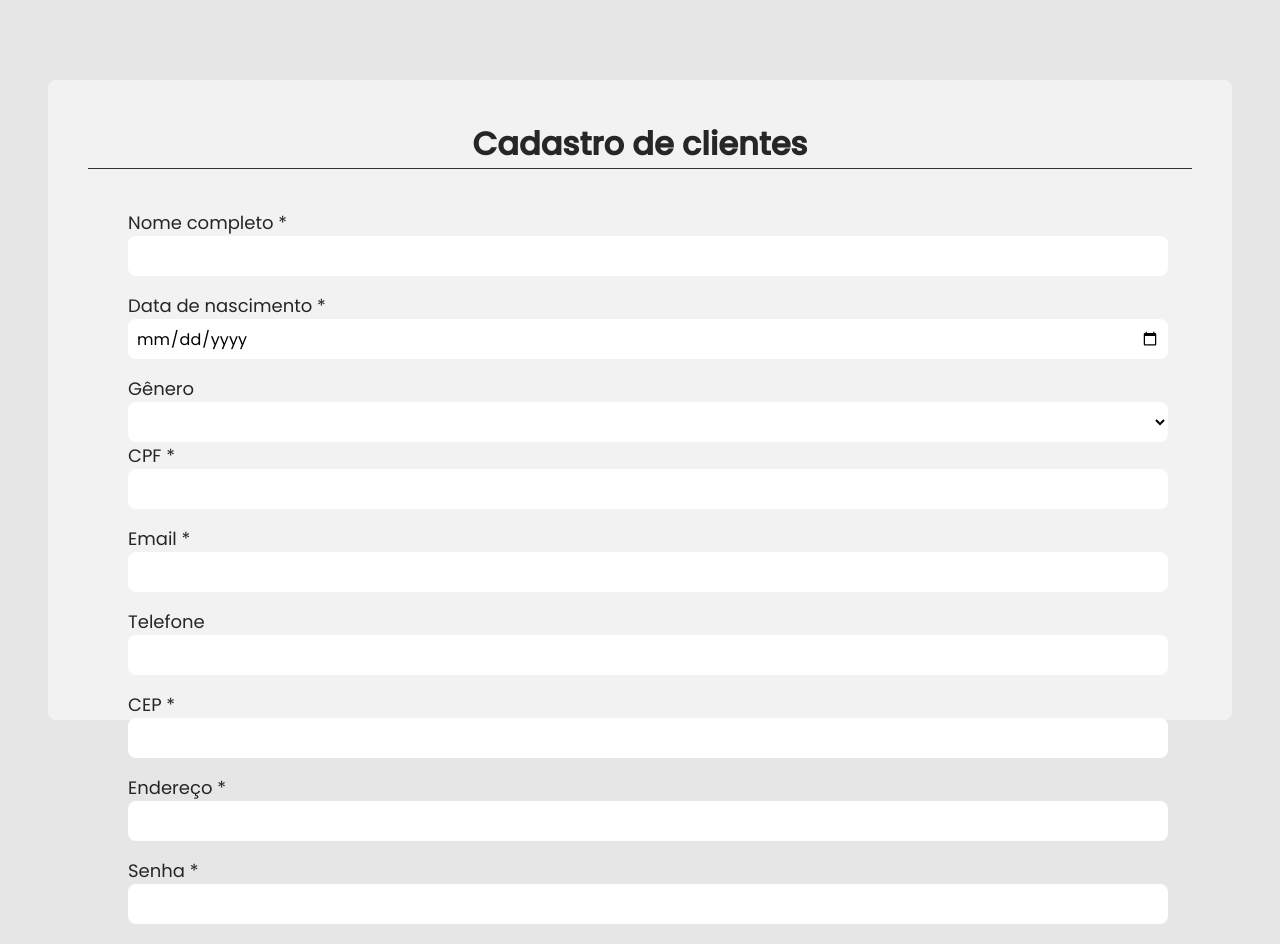
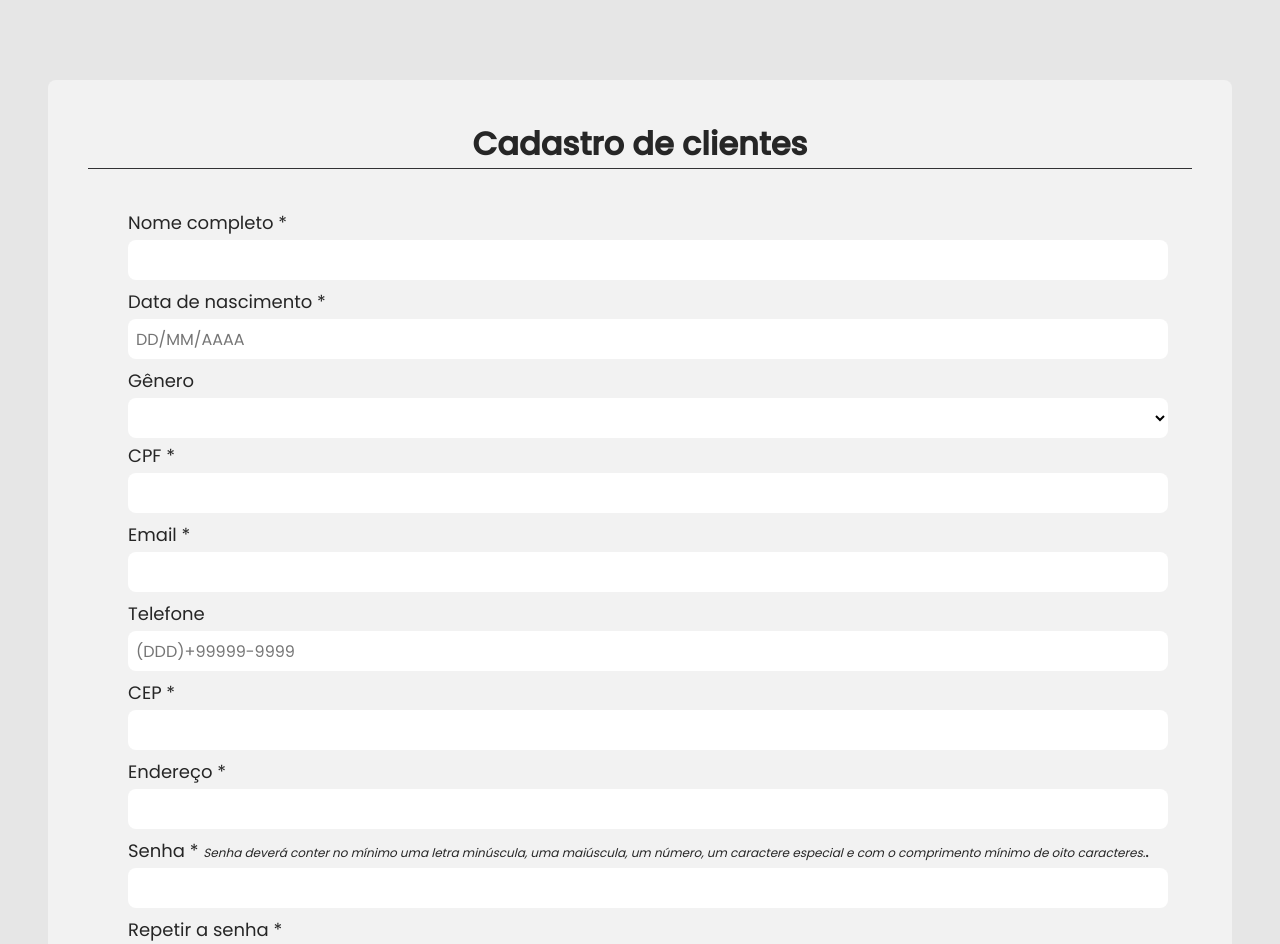
Before and after one commit to jjromary/cadastro-cliente, a React (Vite) app: page / in a window 1280 px wide. Shown: the top 944 px of the page. Built offline with nearby package versions, Linux system fonts and the light colour scheme.

Commit message:
add Reack hook form and  validations

```diff
--- a/package.json
+++ b/package.json
@@ -11,6 +11,7 @@
   "dependencies": {
     "@hookform/resolvers": "^2.9.10",
     "@types/styled-components": "^5.1.26",
+    "date-fns": "^2.29.3",
     "react": "^18.2.0",
     "react-dom": "^18.2.0",
     "react-hook-form": "^7.39.0",
--- a/src/Pages/layouts/DefaultLayout/styles.tsx
+++ b/src/Pages/layouts/DefaultLayout/styles.tsx
@@ -2,7 +2,7 @@ import styled from "styled-components";
 
 export const LayoutContainer = styled.div`
   max-width: 74rem;
-  height: calc(100vh - 10rem);
+  height: auto;
   margin: 5rem auto;
   padding: 2.5rem;
   border-radius: 8px;
--- a/src/components/Forms/index.tsx
+++ b/src/components/Forms/index.tsx
@@ -1,7 +1,7 @@
 import { FormContainer, FormContent, RegisterButton } from "./styles";
 import { useForm } from "react-hook-form";
 import { zodResolver } from "@hookform/resolvers/zod";
-import * as zod from "zod";
+import { registerClientFormValidationSchema } from "./validationFormField";
 
 interface IFormInputs {
   name: string;
@@ -11,44 +11,40 @@ interface IFormInputs {
   email: string;
   telefone: string;
   cep: string;
-  endereço: string;
+  endereco: string;
   senha: string;
   repeatPassword: string;
 }
 
+const validationFormClient = registerClientFormValidationSchema;
+
 export function FormsClient() {
-  const { register, handleSubmit } = useForm<IFormInputs>({});
+  const { register, handleSubmit, formState } = useForm<IFormInputs>({
+    resolver: zodResolver(validationFormClient),
+  });
 
   function handleRegisterClient(data: IFormInputs) {
     console.log(data);
   }
+
+  console.log(formState.errors);
 
   return (
     <FormContainer>
       <form onSubmit={handleSubmit(handleRegisterClient)} action="">
         <FormContent>
           <label htmlFor="name">Nome completo *</label>
-          <input
-            type="text"
-            id="name"
-            {...(register("name"),
-            {
-              required: true,
-              minLength: 3,
-            })}
-          />
+          <input type="text" id="name" {...register("name")} />
+          <p>{formState.errors?.name?.message}</p>
 
           <label htmlFor="dataNascimento">Data de nascimento *</label>
           <input
-            type="date"
+            type="text"
             id="dataNasciomento"
-            {...(register("dataNascimento"),
-            {
-              required: true,
-              valueAsDate: true,
-            })}
+            {...register("dataNascimento")}
             placeholder="DD/MM/AAAA"
           />
+          <p>{formState.errors?.dataNascimento?.message}</p>
 
           <label htmlFor="genero">Gênero</label>
           <select id="genero" {...register("genero")}>
@@ -59,50 +55,41 @@ export function FormsClient() {
           </select>
 
           <label htmlFor="cpf">CPF *</label>
+          <input type="string" id="cpf" {...register("cpf")} />
+          <p>{formState.errors?.cpf?.message}</p>
+
+          <label htmlFor="email">Email *</label>
+          <input type="email" id="email" {...register("email")} />
+          <p>{formState.errors?.email?.message}</p>
+
+          <label htmlFor="telefone">Telefone</label>
           <input
             type="string"
-            id="cpf"
-            {...(register("cpf"),
-            {
-              required: true,
-            })}
+            id="telefone"
+            placeholder="(DDD)+99999-9999"
+            {...register("telefone")}
           />
-
-          <label htmlFor="email">Email *</label>
-          <input
-            type="email"
-            id="email"
-            {...(register("email"),
-            {
-              required: true,
-            })}
-          />
-
-          <label htmlFor="telefone">Telefone</label>
-          <input type="string" id="telefone" {...register("telefone")} />
+          <p>{formState.errors?.telefone?.message}</p>
 
           <label htmlFor="cep">CEP *</label>
-          <input
-            type="string"
-            id="number"
-            {...(register("cep"),
-            {
-              required: true,
-            })}
-          />
+          <input type="string" id="number" {...register("cep")} />
+          <p>{formState.errors?.cep?.message}</p>
 
           <label htmlFor="endereço">Endereço *</label>
-          <input type="string" id="endereço" {...register("endereço")} />
+          <input type="string" id="endereço" {...register("endereco")} />
+          <p>{formState.errors?.endereco?.message}</p>
 
-          <label htmlFor="senha">Senha *</label>
-          <input
-            type="password"
-            id="senha"
-            {...(register("senha"),
-            {
-              required: true,
-            })}
-          />
+          <label htmlFor="senha">
+            Senha *{" "}
+            <i>
+              Senha deverá conter no mínimo uma letra minúscula, uma maiúscula,
+              um número, um caractere especial e com o comprimento mínimo de
+              oito caracteres.
+            </i>
+            .
+          </label>
+          <input type="password" id="senha" {...register("senha")} />
+          <p>{formState.errors?.senha?.message}</p>
 
           <label htmlFor="repeatPassword">Repetir a senha *</label>
           <input
@@ -110,6 +97,7 @@ export function FormsClient() {
             id="repeatPassword"
             {...register("repeatPassword")}
           />
+          <p>{formState.errors?.repeatPassword?.message}</p>
 
           <RegisterButton type="submit">Cadastrar</RegisterButton>
         </FormContent>
--- a/src/components/Forms/styles.ts
+++ b/src/components/Forms/styles.ts
@@ -9,16 +9,16 @@ export const FormContainer = styled.main`
 
 export const FormContent = styled.div`
     width: 100%;
+    height: auto;
     display: flex;
     flex-direction: column;
     font-size: 1.125rem;
-    margin-right: 1rem;
+    gap: 0.25rem;
 
     input {
         width: 100%;
         height: 2.5rem;
         padding: 0 0.5rem;
-        margin-bottom: 1rem;
     }
 
     select {
@@ -29,6 +29,10 @@ export const FormContent = styled.div`
         padding: 0 0.5rem;
         background: #FFFFFF;
     }
+
+    i {
+        font-size: 0.75rem;
+    }
 `;
 
 export const RegisterButton = styled.button`
@@ -36,6 +40,7 @@ export const RegisterButton = styled.button`
     border: none;
     padding: 1rem;
     border-radius: 8px;
+    margin-top: 1rem;
 
     display: flex;
     align-items: center;
--- /dev/null
+++ b/src/components/Forms/validationFormField.ts
@@ -0,0 +1,41 @@
+import * as zod from "zod";
+
+export const registerClientFormValidationSchema = zod.object({
+  name: zod
+    .string()
+    .min(3, "Nome curto demais. Minimo de 3 caracteres")
+    .max(30, "Nome muito extenso. Máximo de 30 caracteres"),
+  dataNascimento: zod
+    .string()
+    .regex(
+      /^(0?[1-9]|[12][0-9]|3[01])[\/\-](0?[1-9]|1[012])[\/\-]\d{4}$/,
+      "Formato inválido. Insira DD/MM/AAAA"
+    ),
+  genero: zod.string(),
+  cpf: zod
+    .string()
+    .regex(
+      /^([0-9]{3}\.?[0-9]{3}\.?[0-9]{3}\-?[0-9]{2}|[0-9]{2}\.?[0-9]{3}\.?[0-9]{3}\/?[0-9]{4}\-?[0-9]{2})$/
+    ),
+  email: zod.string().email({ message: "Email inválido" }),
+  telefone: zod
+    .string()
+    .regex(
+      /^\([0-9]{2}\) [0-9]?[0-9]{4}-[0-9]{4}$/,
+      "Telefone inválido. Utilize o formato (DDD) + 99999-9999"
+    ),
+  cep: zod.string().regex(/^[0-9]{5}-[0-9]{3}$/, "Cep inválido"),
+  endereco: zod.string(),
+  senha: zod
+    .string()
+    .regex(
+      /(?=^.{8,}$)((?=.*\d)(?=.*\W+))(?![.\n])(?=.*[A-Z])(?=.*[a-z]).*$/,
+      "Formato Inválido."
+    ),
+  repeatPassword: zod
+    .string()
+    .regex(
+      /(?=^.{8,}$)((?=.*\d)(?=.*\W+))(?![.\n])(?=.*[A-Z])(?=.*[a-z]).*$/,
+      "Formato Inválido."
+    ),
+});
```
Also changed, not shown: 2 other files (tests, documents, lock files or other folders).
